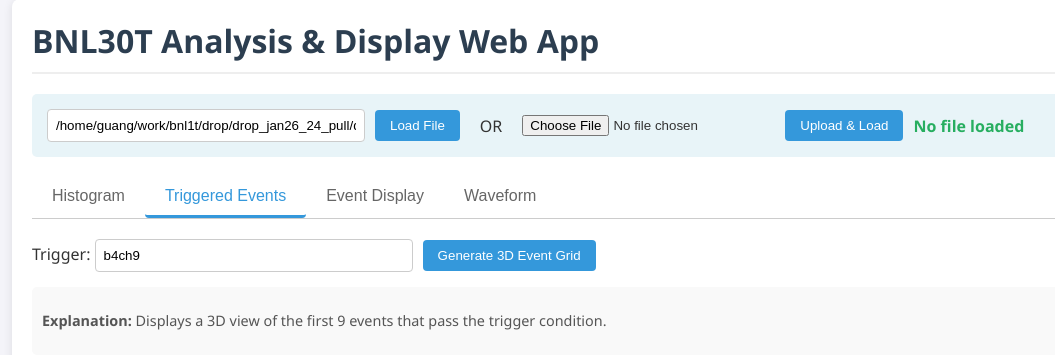
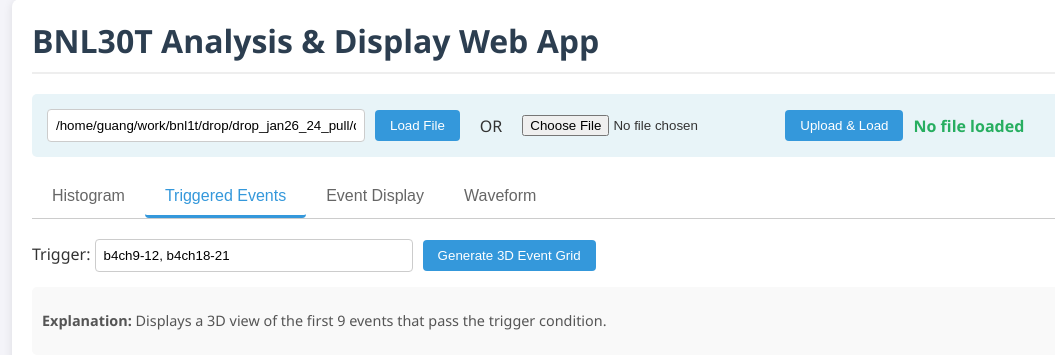
Before and after one commit to gyang9/bnl30t-web, a Flask app: page / in a window 1280 px wide, after a click on "Triggered Events". Shown: the part 21-376 px from the top of the page, without its empty margins (8-1063 px from the left). Run offline with Flask 3, Linux system fonts and the light colour scheme.

Commit message:
Fix grid-trigger default value

```diff
--- a/templates/index.html
+++ b/templates/index.html
@@ -65,7 +65,7 @@
             <div class="controls">
                 <div class="input-group">
                     <label for="grid-trigger">Trigger:</label>
-                    <input type="text" id="grid-trigger" value="b4ch9" placeholder="e.g. b4ch9">
+                    <input type="text" id="grid-trigger" value="b4ch9-12, b4ch18-21" placeholder="e.g. b4ch9-12">
                 </div>
                 <button onclick="generateEventGrid()">Generate 3D Event Grid</button>
             </div>
```
